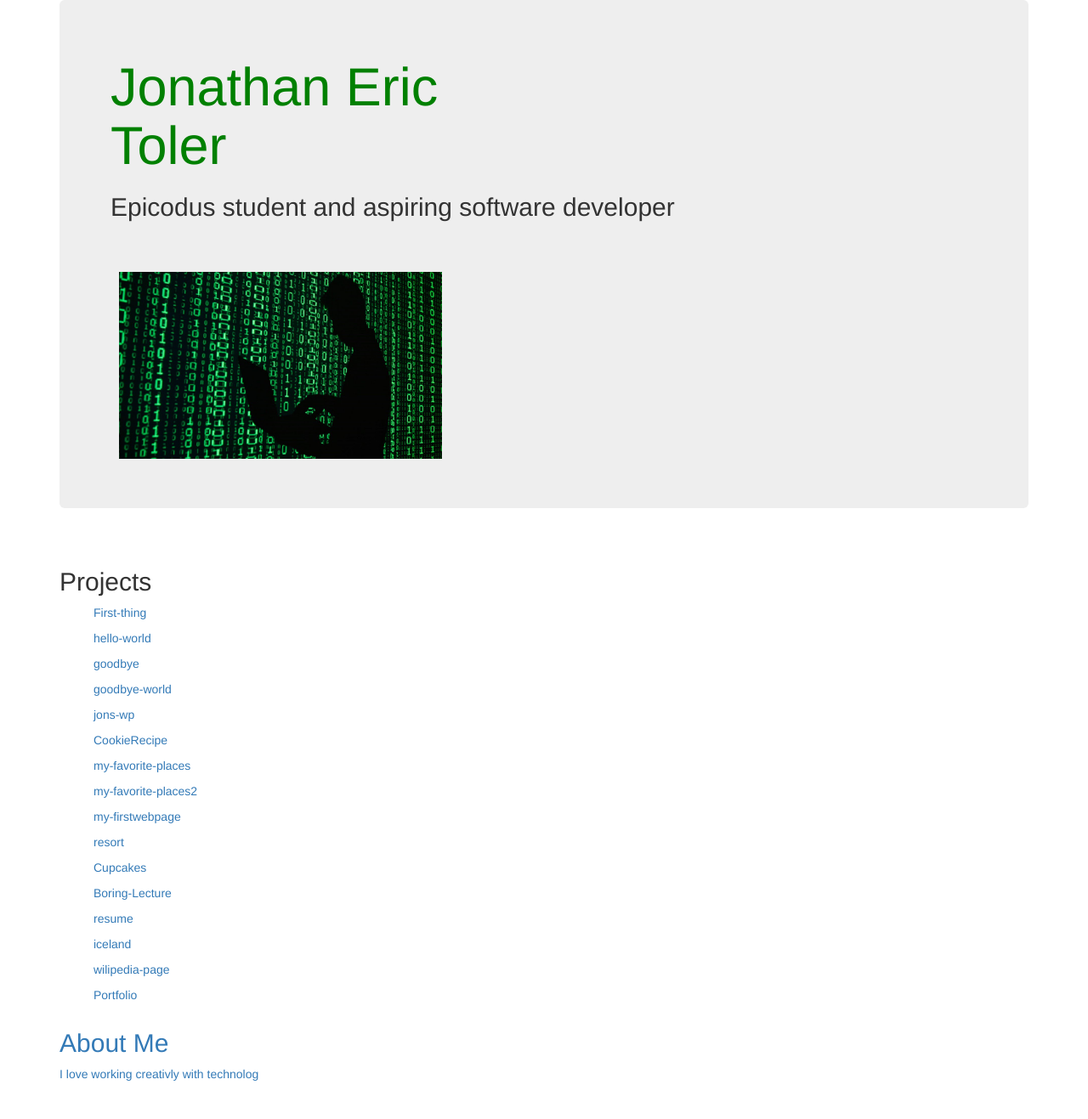
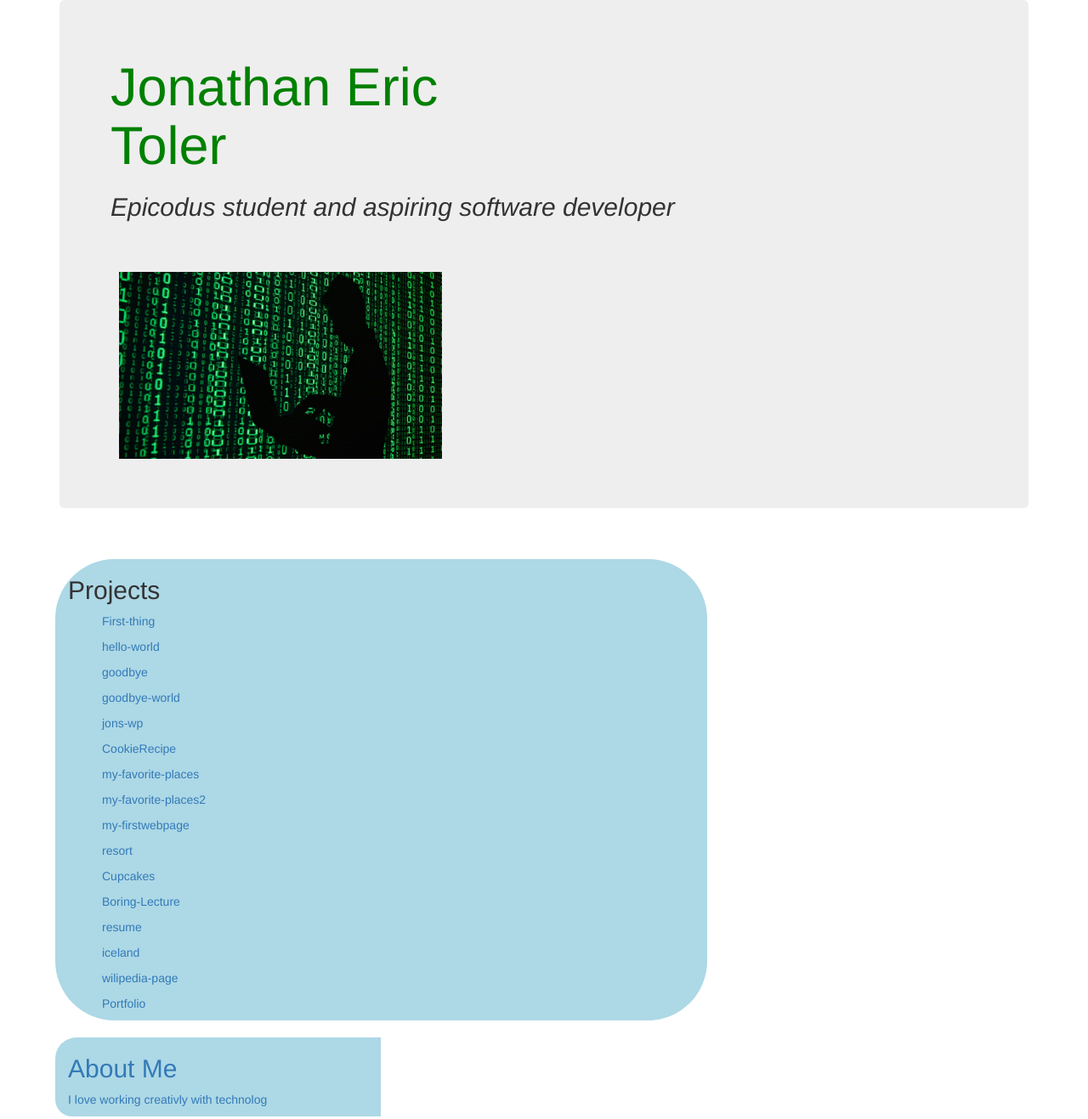
Before and after one commit to JonToler/Portfolio-, a plain HTML site: page index.html in a window 1280 px wide. Shown: the whole page at 85% size. Before the commit the page ends 1284 px from the top, so only its background shows below. Drawn offline with nearby package versions, Linux system fonts and the light colour scheme.

Commit message:
Added pleasing esthetics to my about and projects columns

```diff
--- a/css/style.css
+++ b/css/style.css
@@ -17,3 +17,25 @@ h1.nm {
   width: auto;
   padding: 50px 30px 10px 10px;
 }
+
+.row {
+  padding: 10px;
+}
+
+.row-height {
+  height: 60px;
+  text-align: center;
+  ;padding-top: 25 px;
+}
+
+.col-md-4, .col-md-8 {
+  background-color: lightblue;
+}
+
+.col-md-4{
+  border-radius: 25px 0 0 20px;
+}
+
+.col-md-8{
+  border-radius: 5em;
+}
--- a/index.html
+++ b/index.html
@@ -19,14 +19,14 @@
     <div class="container">
       <div class="jumbotron">
           <h1 class="nm">Jonathan Eric Toler</h1>
-          <h2>Epicodus student and aspiring software developer</h2>
+          <h2><em>Epicodus student and aspiring software developer</em></h2>
           <img class="pp" src="img/pf.jpg" alt="Jon's Profile Picture" />
       </div>
     </div>
     <br>
     <div class="container">
       <div class="row">
-        <div class="coumn col-md-8">
+        <div class="column col-md-8">
             <h2 class="pr">Projects</h2>
             <span><ul><a href="https://github.com/JonToler/First-thing">First-thing</ul></span>
             <ul><a href="https://github.com/JonToler/hello-world">hello-world</ul>
```
